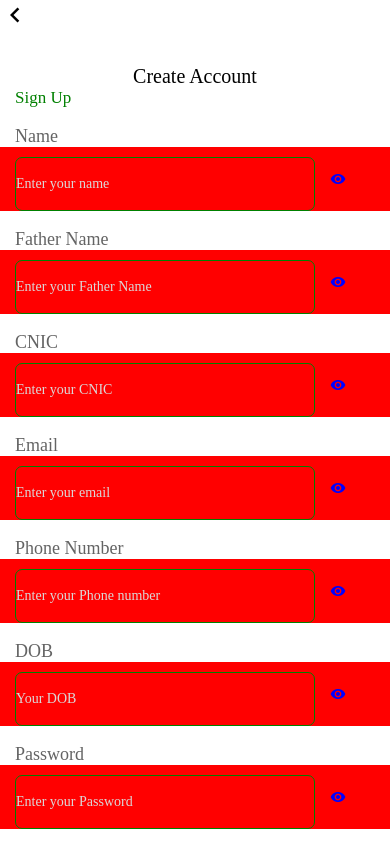
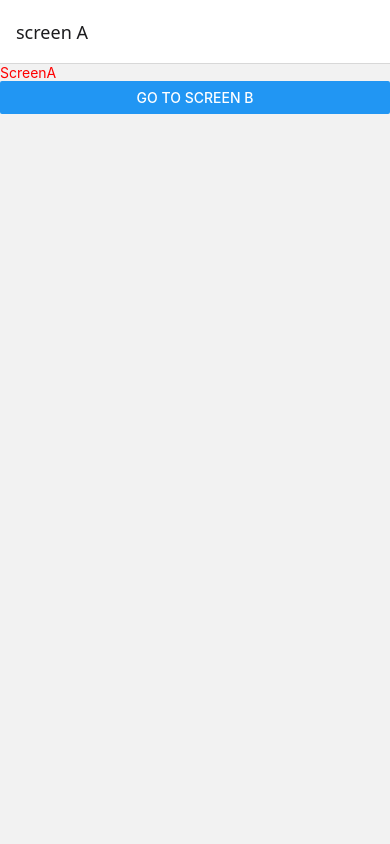
Before and after one commit to Shehiryar12/MyCrops, a React Native app: screen /screenA in a window 390 px wide. Shown: the top 844 px of the page. Built offline with nearby package versions, Linux system fonts and the light colour scheme.

Commit message:
learn reactNative.js

```diff
--- a/App.js
+++ b/App.js
@@ -1,11 +1,14 @@
 import { StyleSheet, Text, View } from 'react-native'
 import React from 'react'
 import Register from './Src/Screens/Register'
+import StackNavigator from './Src/Screens/StackNavigator'
 
 export default function App() {
+
   return (
-    <View>
-      <Register/>
+
+    <View style = {{flex:1}}>
+     <StackNavigator />
     </View>
   )
 }
--- /dev/null
+++ b/Src/Screens/ScreenA.js
@@ -0,0 +1,27 @@
+import { Button, StyleSheet, Text, View } from 'react-native'
+import React from 'react'
+import { useNavigation } from '@react-navigation/native'
+
+const ScreenA = () => {
+
+    const navigation=useNavigation()
+  return (
+    <View>
+      <Text style = {{color:'red'}}>ScreenA</Text>
+      <Button title={"go to screen b"} onPress={()=>{
+        navigation.navigate("screenB")
+      }}
+      />
+
+       {/* <Button title={"go to screen A"} onPress={()=>{
+        navigation.navigate("screenA")
+       }}/> */}
+
+
+    </View>
+  )
+}
+
+export default ScreenA
+
+const styles = StyleSheet.create({})
--- /dev/null
+++ b/Src/Screens/ScreenB.js
@@ -0,0 +1,19 @@
+import { Button, StyleSheet, Text, View } from 'react-native'
+import React from 'react'
+import { useNavigation } from '@react-navigation/native'
+
+const ScreenB = () => {
+    const navigation=useNavigation()
+  return (
+    <View>
+
+      <Button title={"go to screen A"} onPress={()=>{
+        navigation.navigate("screenA")}}/>
+
+    </View>
+  )
+}
+
+export default ScreenB
+
+const styles = StyleSheet.create({})
--- /dev/null
+++ b/Src/Screens/StackNavigator.js
@@ -0,0 +1,31 @@
+import { StyleSheet, Text, View } from 'react-native';
+import React from 'react';
+import { NavigationContainer } from '@react-navigation/native';
+import ScreenA from './ScreenA';
+import ScreenB from './ScreenB';
+import { createNativeStackNavigator } from '@react-navigation/native-stack';
+
+const stack = createNativeStackNavigator();
+const StackNavigator = () => {
+  return (
+    <NavigationContainer>
+      <stack.Navigator initialRouteName='screenA'>
+        <stack.Screen
+          name="screenA"
+          component={ScreenA}
+          options={{ title: 'screen A' }}
+        />
+
+        <stack.Screen
+          name="screenB"
+          component={ScreenB}
+          options={{ title: 'screen B' }}
+        />
+      </stack.Navigator>
+    </NavigationContainer>
+  );
+};
+
+export default StackNavigator;
+
+const styles = StyleSheet.create({});
--- a/index.js
+++ b/index.js
@@ -5,5 +5,4 @@
 import { AppRegistry } from 'react-native';
 import App from './App';
 import { name as appName } from './app.json';
-
 AppRegistry.registerComponent(appName, () => App);
--- a/package.json
+++ b/package.json
@@ -11,9 +11,14 @@
   },
   "dependencies": {
     "@react-native/new-app-screen": "0.80.0",
+    "@react-navigation/native": "^7.1.14",
+    "@react-navigation/native-stack": "^7.3.20",
     "react": "19.1.0",
     "react-native": "0.80.0",
     "react-native-asset": "^2.1.1",
+    "react-native-gesture-handler": "^2.26.0",
+    "react-native-safe-area-context": "^5.5.0",
+    "react-native-screens": "^4.11.1",
     "react-native-vector-icons": "^10.2.0"
   },
   "devDependencies": {
```
Also changed, not shown: 1 other file (tests, documents, lock files or other folders).
